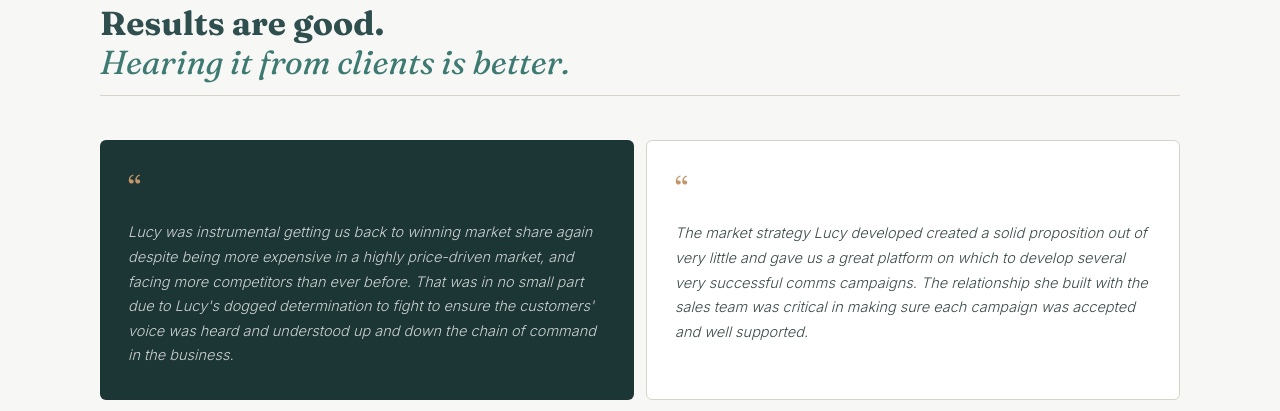
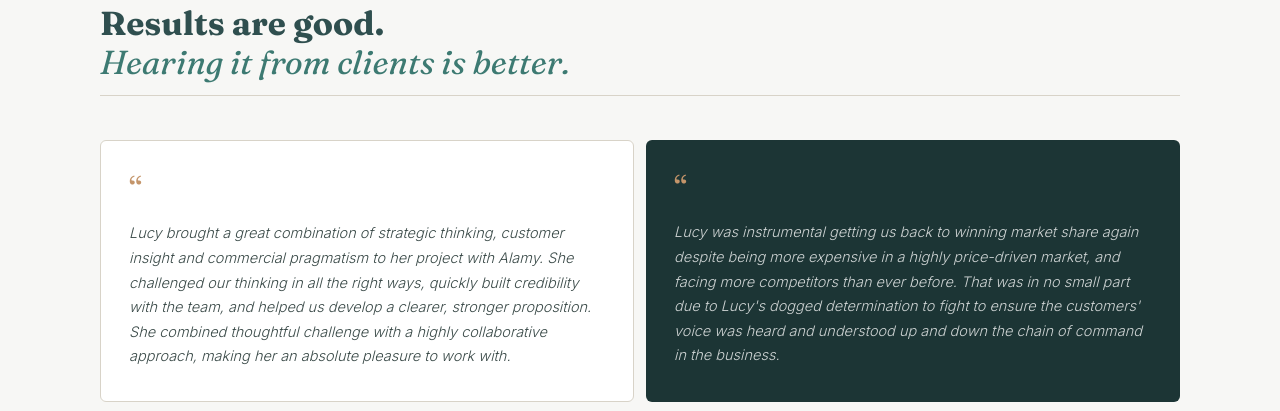
Before and after one commit to lstamp85/lifecyclestudio-site, a plain HTML site: page index.html in a window 1280 px wide. Shown: the part 5224-5635 px from the top of the page. Drawn offline with Linux system fonts and the light colour scheme.

Commit message:
Add files via upload

```diff
--- a/index.html
+++ b/index.html
@@ -581,6 +581,11 @@ footer{background:var(--ink);padding:28px 52px;display:flex;align-items:center;j
       <h2 class="h2">Results are good.<br><em>Hearing it from clients is better.</em></h2>
       <div class="rl"></div>
       <div style="display:grid;grid-template-columns:repeat(2,1fr);gap:12px;">
+
+        <div style="background:var(--wh);border:1px solid var(--rl);border-radius:6px;padding:32px 28px;display:flex;flex-direction:column;">
+          <div style="font-size:32px;color:var(--am);font-family:'Fraunces',serif;line-height:1;margin-bottom:16px;">&ldquo;</div>
+          <p style="font-size:14.5px;color:var(--bd);line-height:1.7;font-weight:300;flex:1;font-style:italic;">Lucy brought a great combination of strategic thinking, customer insight and commercial pragmatism to her project with Alamy. She challenged our thinking in all the right ways, quickly built credibility with the team, and helped us develop a clearer, stronger proposition. She combined thoughtful challenge with a highly collaborative approach, making her an absolute pleasure to work with.</p>
+        </div>
 
         <div style="background:var(--dk);border-radius:6px;padding:32px 28px;display:flex;flex-direction:column;">
           <div style="font-size:32px;color:var(--am);font-family:'Fraunces',serif;line-height:1;margin-bottom:16px;">&ldquo;</div>
```
